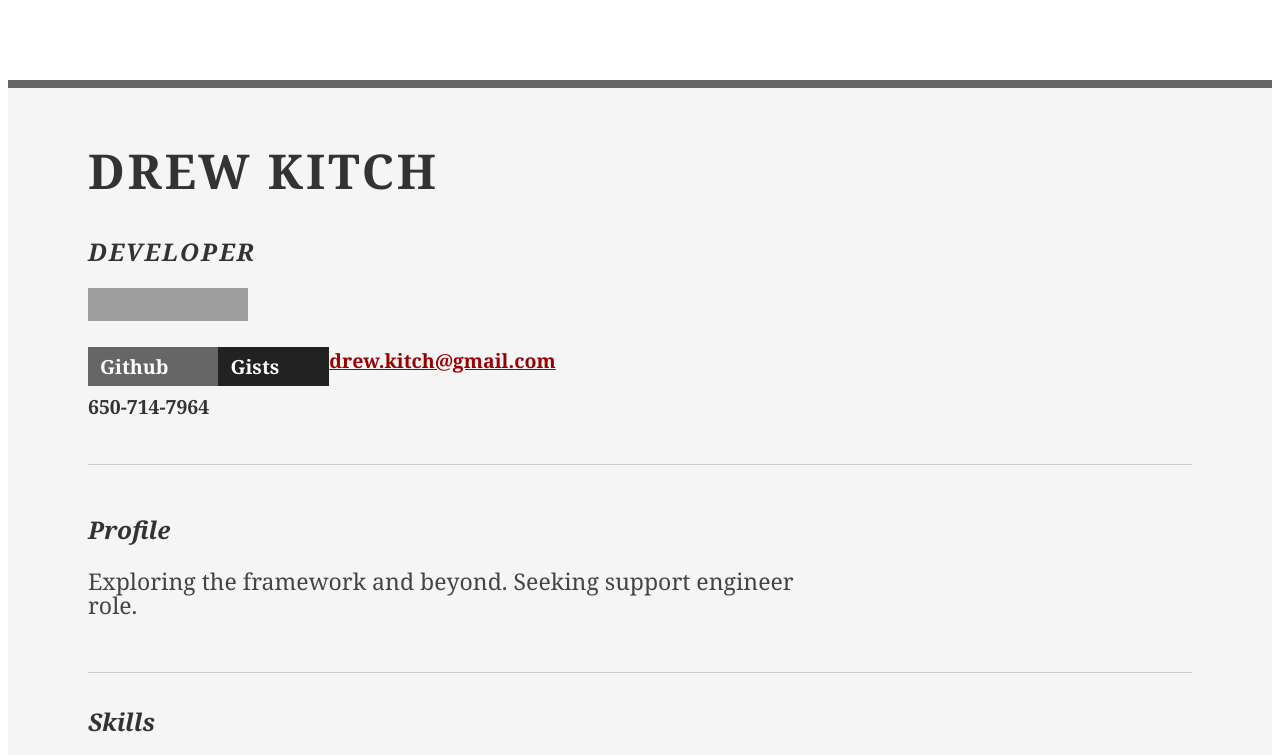
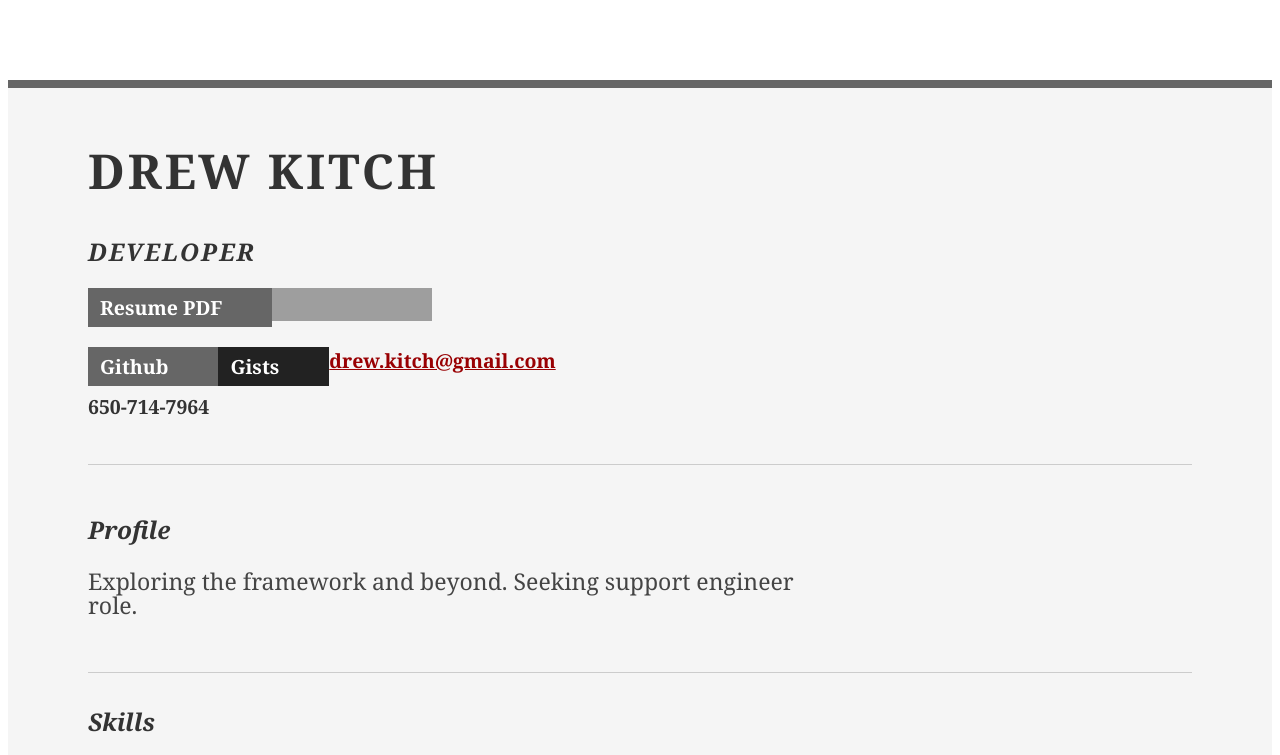
Before and after one commit to whiteotter/drewkitch.com, a plain HTML site: page public_html/index.html in a window 1280 px wide. Shown: the top 755 px of the page. Drawn offline with nearby package versions, Linux system fonts and the light colour scheme; grey boxes are pictures that could not be loaded; a small style sheet from the web is missing.

Commit message:
uncommented resume link

```diff
--- a/public_html/index.html
+++ b/public_html/index.html
@@ -35,7 +35,7 @@
 
 				<div class="yui-u">
 					<div class="contact-info">
-						<!--<h3><a id="pdf" class="pdf" href="#">Resume PDF</a></h3>-->
+						<h3><a id="pdf" class="pdf" href="#">Resume PDF</a></h3>
 						<h3>
 							<a href="http://www.linkedin.com/in/drewkitch">
 
```
